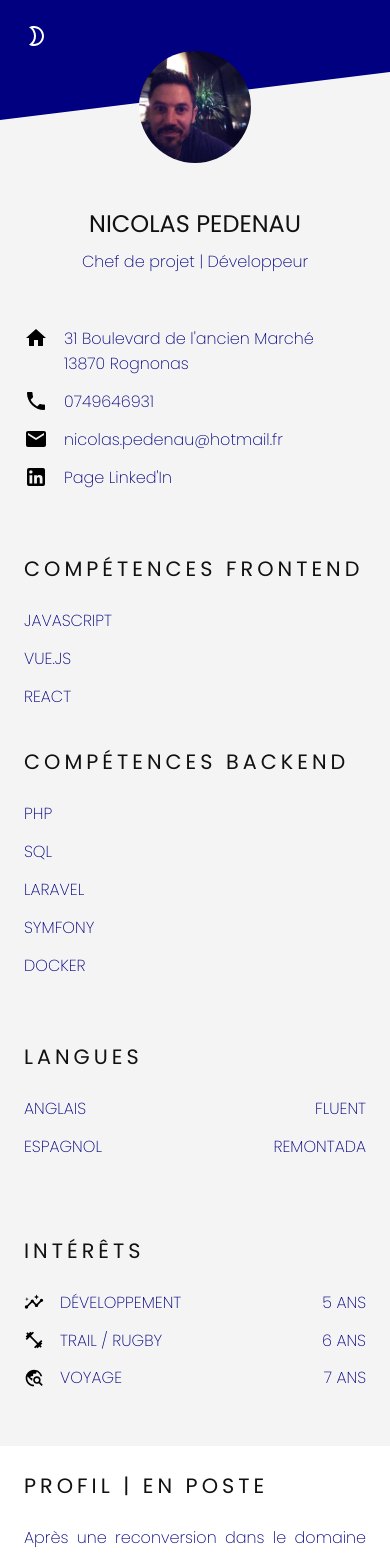
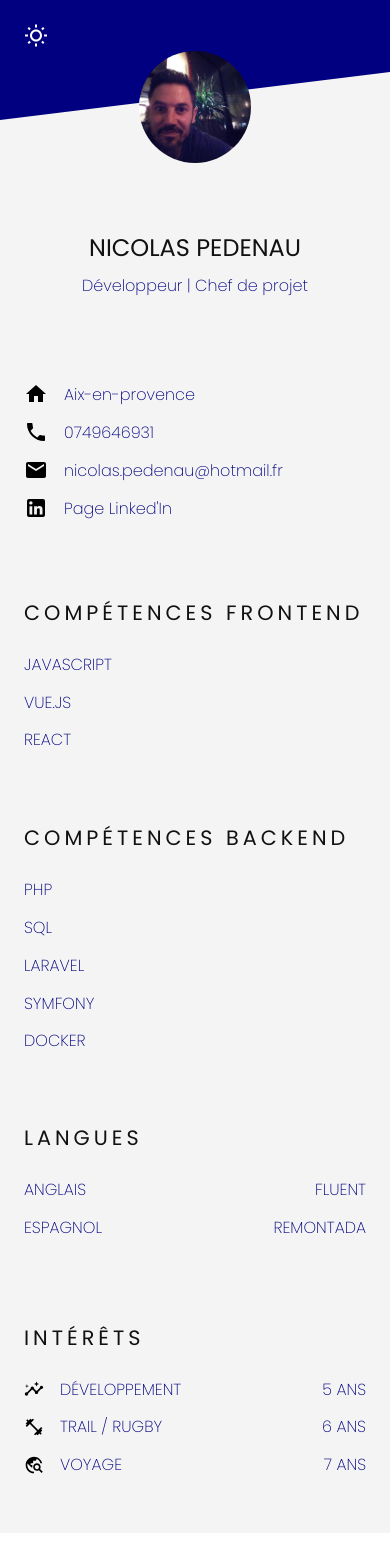
Before and after one commit to Virtus-web/cv-carine, a React (Create React App) app: page / in a window 390 px wide. Shown: the top 1554 px of the page. Built offline with nearby package versions, Linux system fonts and the light colour scheme.

Commit message:
responsive

```diff
--- a/package.json
+++ b/package.json
@@ -1,8 +1,8 @@
 {
-  "name": "cv-live",
+  "name": "cv-live-nico",
   "version": "0.1.0",
   "private": true,
-  "homepage": "https://Virtus-web.github.io/cv-live",
+  "homepage": "https://Virtus-web.github.io/cv-live-nico",
   "dependencies": {
     "@emotion/react": "^11.8.2",
     "@emotion/styled": "^11.8.1",
--- a/src/App.css
+++ b/src/App.css
@@ -157,7 +157,7 @@ button {
 
 .grid__detail {
     margin-top: 0.5em;
-    line-height: 0.5;
+    line-height: 1;
 }
 
 @media screen and (min-width:768px) {
--- a/src/components/DarkMode.js
+++ b/src/components/DarkMode.js
@@ -5,7 +5,7 @@ import Brightness2OutlinedIcon from "@mui/icons-material/Brightness2Outlined"
 
 const DarkMode = () => {
 
-    const [themeMode, setThemeMode] = useState("light")
+    const [themeMode, setThemeMode] = useState("dark")
     let clickedClass = "clicked"
     const body = document.body
     const lightTheme = "light"
--- a/src/components/Interests.js
+++ b/src/components/Interests.js
@@ -6,8 +6,8 @@ import InsightsIcon from '@mui/icons-material/Insights';
 
 function Interests() {
     return (
-        <div className="skills">
-            <h2 className="h2">Intérêts</h2>
+        <div className="skills interests">
+            <h2>Intérêts</h2>
             <ul>
                 <li><div className="interest"><InsightsIcon style={{ fontSize: 20 }} /><span>Développement</span></div><span>5 ans</span></li>
                 <li><div className="interest"><FitnessCenterIcon style={{ fontSize: 20 }} /><span>Trail / Rugby</span></div><span>6 ans</span></li>
--- a/src/components/Skills.css
+++ b/src/components/Skills.css
@@ -5,6 +5,13 @@
     display: flex;
     justify-content: space-between;
     align-items: center;
+}
+.skills h2 {
+    margin-top: var(--spacing-5);
+}
+.language,
+.interests {
+    margin-top: var(--spacing-6);
 }
 .skills ul {
     padding: 0;
--- a/src/components/Skills.js
+++ b/src/components/Skills.js
@@ -26,13 +26,11 @@ function Skills() {
                 <p className="skill__label">symfony</p>
                 <p className="skill__label">docker</p>
             </div>
-            <br/>
-            <div className="skills">
-                <h2 className="h2">Langues</h2>
+            <div className="skills language">
+                <h2>Langues</h2>
                 <Skill title="Anglais" level="Fluent"/>
                 <Skill title="Espagnol" level="Remontada"/>
             </div>
-            <br/>
             <Interests/>
         </SkillsBox>
     )
--- a/src/components/User.css
+++ b/src/components/User.css
@@ -4,7 +4,7 @@
     text-align: center;
 }
 .user img {
-    margin-bottom: 1.5em;
+    margin-bottom: 3em;
 }
 .user__name {
     margin-top: .5em;
@@ -22,6 +22,7 @@
 }
 .user__infos {
     text-align: left;
+    margin-top: 2em;
     padding:var(--spacing-3) 0 var(--spacing-1) 0;
 }
 .user__info {
--- a/src/components/User.js
+++ b/src/components/User.js
@@ -15,10 +15,10 @@ function User({ nom }) {
         <div className="user">
             <img src={Avatar} className="user__avatar" alt="Nicolas Pedenau"/>
             <h1 className="user__name">{nom}</h1>
-            <p className="user__profession">Chef de projet | Développeur</p><br/>
+            <p className="user__profession">Développeur | Chef de projet</p><br/>
             <div className="user__infos">
                 <p className="user__info">
-                    <HomeIcon/> 31 Boulevard de l'ancien Marché<br/> 13870 Rognonas
+                    <HomeIcon/>Aix-en-provence
                 </p>
                 <p className="user__info">
                     <PhoneIcon/> <a href="tel:+33749646931">0749646931</a>
@@ -26,9 +26,6 @@ function User({ nom }) {
                 <p className="user__info">
                     <MailIcon/> <a href="mailto:nicolas.pedenau@hotmail.fr">nicolas.pedenau@hotmail.fr</a>
                 </p>
-                {/*<p className="user__info">*/}
-                {/*    <GitHubIcon /> <a href="https://github.com/Virtus-web" rel="noreferrer" target="_blank">Virtus-web</a>*/}
-                {/*</p>*/}
                 <p className="user__info">
                     <LinkedInIcon/> <a href="https://www.linkedin.com/in/nicolas-pedenau/" rel="noreferrer"
                                        target="_blank">Page Linked'In</a>
```
Also changed, not shown: 1 other file (tests, documents, lock files or other folders).
